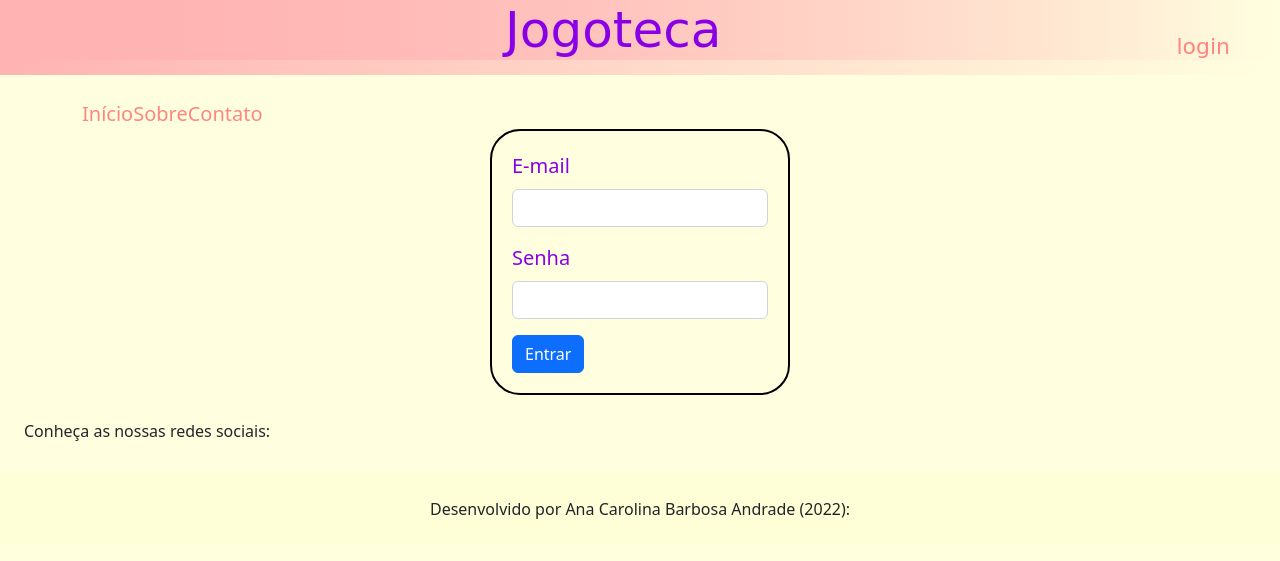
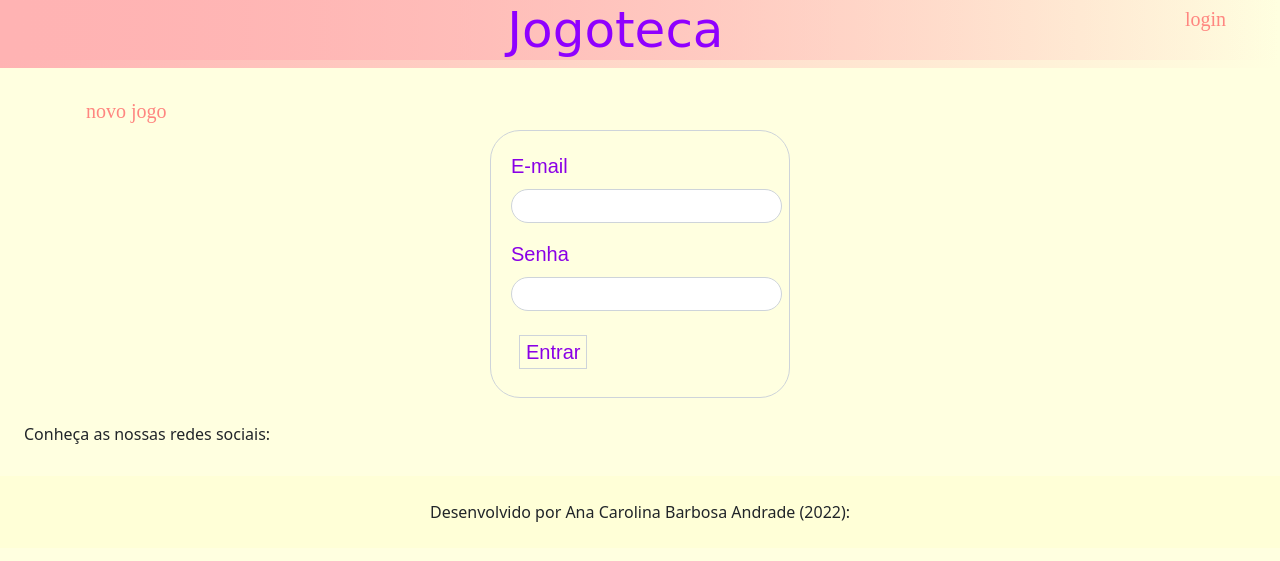
Before and after one commit to anacarolina1826/jogoteca, a Flask app: page /login in a window 1280 px wide. Shown: the top 561 px of the page. Run offline with Flask 2, Linux system fonts and the light colour scheme; some web fonts are replaced.

Commit message:
modificação do arquivo base (criação do link novo jogo), atualização do estilo.

```diff
--- a/main.py
+++ b/main.py
@@ -1,5 +1,4 @@
 from flask import Flask, render_template, request, redirect, session, flash, url_for, abort
-
 
 class Jogo:
     def __init__(self, nome, categoria, console):
@@ -9,7 +8,7 @@ class Jogo:
 
 
 
-jogo1= Jogo('God of War','ação','playstation')
+jogo1= Jogo('God of War','Ação','Playstation')
 jogo2= Jogo('CS:GO','Tiro','PC')
 lista = [jogo1, jogo2]
 
@@ -29,6 +28,7 @@ def ola():
 def novo():
   if not usuario_logado():
     abort(403)
+
   return render_template('novo.html')
 
 
--- a/static/estilo.css
+++ b/static/estilo.css
@@ -3,7 +3,9 @@ body{
   background-color:lightyellow;
 }
 .cabeçario{
-  color:#8a00e6;
+
+  color:#8f00ff;
+  display:block;
   font-size: 50px;
   text-align:center;
   font-weight:normal;
@@ -12,11 +14,41 @@ body{
 
 
 }
+.cabeçario a{
+  font-family: Arial, Helvetica, sans-serif;
+  display:block;
+  font-size:22px;
+  position:relative;
+  right:50px;
+  font-family:'Times New Roman', Times, serif;
+
+}
+
+
+a:link{
+
+  color:#ff8680;
+  text-decoration:none;
+  font-size:20px;
+  margin:4px;
+
+
+}
+
+a:visited{
+
+  color:#FF6347;
+}
+a:hover{
+  color:darkviolet;
+}
+
 
 .titulo h1{
-  color:#8a00e6;
+  color:rgb(255, 105, 97);
+  /*color:#FF7F50;*/
   text-aling:center;
-  font-weight:normal;
+  font-weight:200;
   font-size: 40px;
   font-family:'Sofia', cursive;
 
@@ -26,9 +58,9 @@ body{
 
 #ta th{
   background-color:lightyellow;
+  font-family: Arial, Helvetica, sans-serif;
   font-weight:normal;
-  /*color:#FF1205*;*/
-  color:#ff6961;
+  color:#8f00ff;
   font-size:20px;
   border: 2px dashed black;
   margin:auto;
@@ -38,54 +70,48 @@ body{
 #ta td{
   background-color:lightyellow;
   font-size:20px;
+  font-family:'Times New Roman', Times, serif;
   border: 2px dashed black;
   margin:auto;
   padding: auto;
 
 }
-
-
-a:link{
-
-  color:#ff8680;
-  display:inline;
-  text-decoration:none;
-  font-size:20px;
-
-}
-
-a:visited{
-
-  color:#8a00e6;
-}
-a:hover{
-  color:#ff554d;
-}
-
-.cabeçario a{
-  font-size:22px;
-  position:relative;
-  right:50px;
+.link{
+  font-family:'Times New Roman', Times, serif;
 }
 
 
+
+
+
+
+
 form{
-  border: 2px solid black;
+  border: 1px solid #ced4da;
   border-radius:30px;
+  font-family: Arial, Helvetica, sans-serif;
   padding: 20px;
   width: 300px;
   color:#8a00e6;
   font-weight:normal;
   font-size:20px;
   margin:auto;
-
 }
 
 input{
- border:2px solid black;
+ border:1px solid #ced4da;
  border-radius:30px;
 }
-button{
+.but{
   background-color:lightyellow;
   color:#8a00e6;
+  border:1px solid #ced4da;
+  margin:8px;
 }
+
+
+
+.form{
+ border: 1px solid #ced4da;
+  border-radius:30px;
+}
--- a/templates/base.html
+++ b/templates/base.html
@@ -33,6 +33,7 @@
       {%else%}
       <div>
         <a href="{{url_for('login')}}"> login </a>
+
       </div>
       {% endif%}
     </div>
@@ -61,10 +62,7 @@
 
       {%endblock%}
 
-      <a href="/" class="link">Início</a>
-      <a href="#" class="link">Sobre</a>
-      <a href="#" class="link">Contato</a>
-
+      <a href="/novo" class="link">novo jogo</a>
     </ul>
 
     {% block conteudo %}
--- a/templates/login.html
+++ b/templates/login.html
@@ -4,13 +4,13 @@
 <form action="{{ url_for('login') }}" method="post">
   <div class="mb-3">
     <label for="email" class="form-label">E-mail</label>
-    <input id="email" name="email" type="email" class="form-control">
+    <input id="email" name="email" type="email" class="form">
   </div>
   <div class="mb-3">
     <label for="senha" class="form-label">Senha</label>
-    <input id="senha" name="senha" type="password" class="form-control">
+    <input id="senha" name="senha" type="password" class="form">
   </div>
-  <button type="submit" class="btn btn-primary">Entrar</button>
+  <button type="submit" class="but">Entrar</button>
 </form>
 
 {% endblock %}
--- a/templates/novo.html
+++ b/templates/novo.html
@@ -12,6 +12,6 @@
 
   <div><label for="console"> Console</label>
     <input id="console" name="console" type="text"></div>
-  <button>Salvar </button>
+  <button class="but">Salvar </button>
 </form>
 {%endblock%}
```
